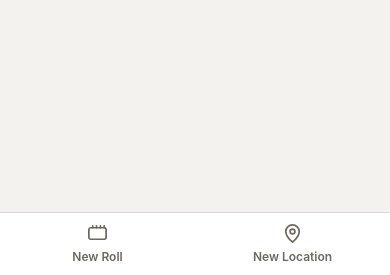
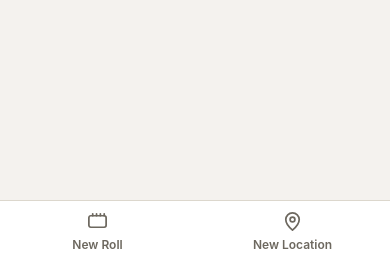
Before and after one commit to nkavassalis/filmNotes, a Flask app: page / in a window 390 px wide. Shown: the part 569-844 px from the top of the page. Run offline with Flask 3, Linux system fonts and the light colour scheme; data comes from the database, SQL or seed files in the repository; data that the repository does not hold is empty.

Commit message:
head mirrors rssgate: drop viewport-fit=cover + apple-mobile-web-app-* legacy tags (rssgate renders edge-to-edge on the same iPhone 18 Pro with the plain head; these shrank our webview to 812pt); bottombar keeps 12px min clearance above the home indicator

```diff
--- a/filmnotes/static/style.css
+++ b/filmnotes/static/style.css
@@ -237,7 +237,7 @@ body.edit-mode .add-loc { display: block; }
   display: flex;
   background: var(--surface);
   border-top: 1px solid var(--line);
-  padding-bottom: max(0px, calc(env(safe-area-inset-bottom) - 100vh + 100dvh));
+  padding-bottom: max(12px, calc(env(safe-area-inset-bottom) - 100vh + 100dvh));
 }
 /* iPhone 18 Pro / iOS 26 standalone: fixed bottom:0 pinned to a layout
    viewport ending ~100pt above the physical bottom, leaving a --bg dead
--- a/filmnotes/templates/index.html
+++ b/filmnotes/templates/index.html
@@ -2,14 +2,11 @@
 <html lang="en" data-theme="{{ 'light' if settings.theme == 'light' else ('dark' if settings.theme == 'dark' else '') }}">
 <head>
 <meta charset="utf-8">
-<meta name="viewport" content="width=device-width, initial-scale=1, maximum-scale=1, user-scalable=no, viewport-fit=cover">
+<meta name="viewport" content="width=device-width, initial-scale=1">
 <title>filmNotes</title>
 <link rel="icon" type="image/svg+xml" href="/static/favicon.svg">
 <link rel="apple-touch-icon" href="/static/apple-touch-icon.png">
 <link rel="manifest" href="/static/manifest.webmanifest?v={{ app_version }}">
-<meta name="apple-mobile-web-app-capable" content="yes">
-<meta name="apple-mobile-web-app-status-bar-style" content="black-translucent">
-<meta name="mobile-web-app-capable" content="yes">
 {% set chrome = '#ffffff' if settings.theme == 'light' else '#1e1c1a' %}
 <meta name="theme-color" content="{{ chrome }}">
 <link rel="stylesheet" href="/static/style.css?v={{ app_version }}">
```
Also changed, not shown: tests/test_ui_contract.py (+8 -2 lines).
